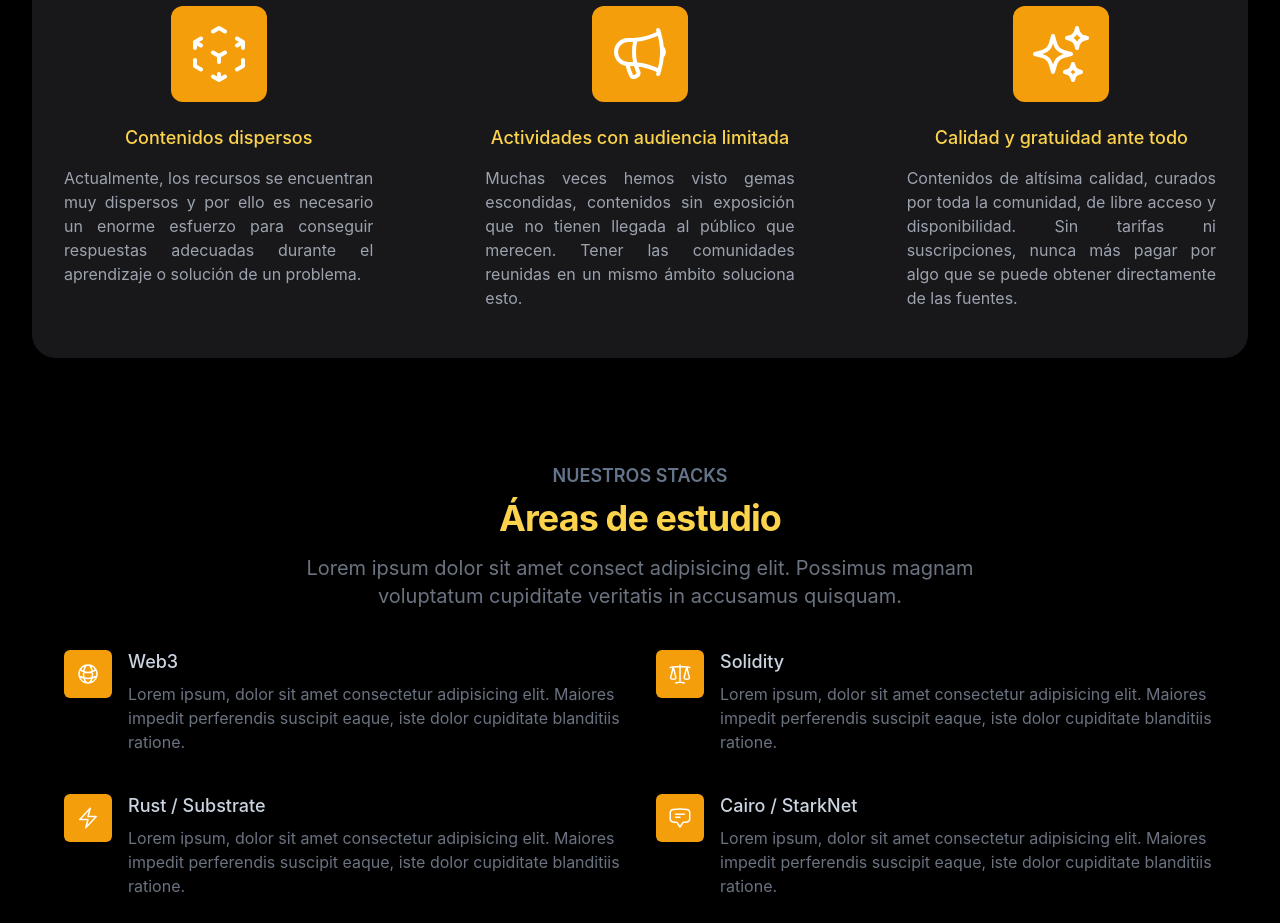
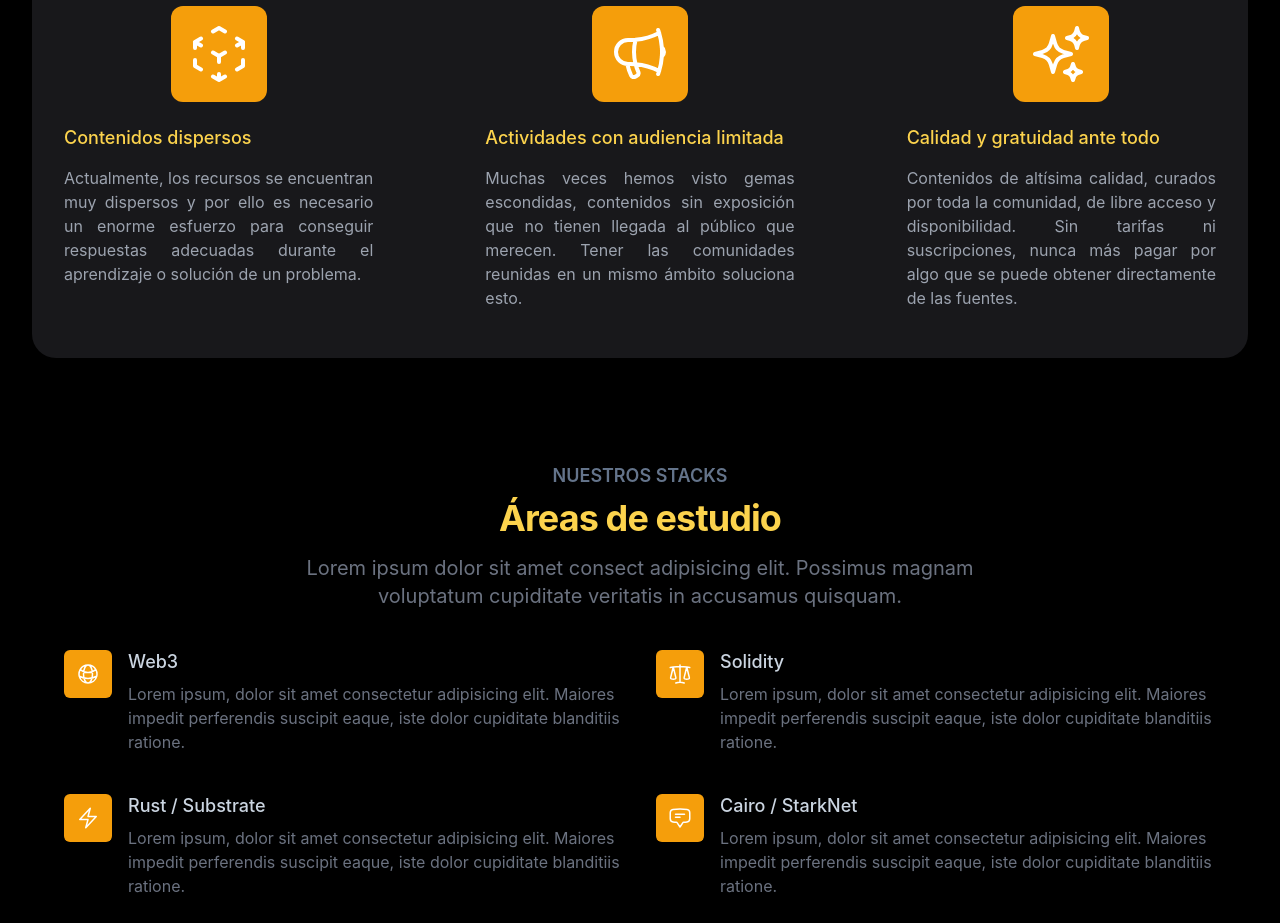
Before and after one commit to raiseerco/buidlers_web, a Next.js app: page / in a window 1280 px wide. Shown: the part 940-1863 px from the top of the page. Built offline with nearby package versions, Linux system fonts and the light colour scheme.

Commit message:
fix: move subtitle featured to the left
I think is better place

```diff
--- a/components/motivations.js
+++ b/components/motivations.js
@@ -58,7 +58,7 @@ export default function Motivations() {
                 </div>
 
                 <div>
-                  <p className="text-lg mt-6 text-center font-medium leading-6 text-amber-300">
+                  <p className="text-lg mt-6  font-medium leading-6 text-amber-300">
                     {feature.name}
                   </p>
                 </div>
```
